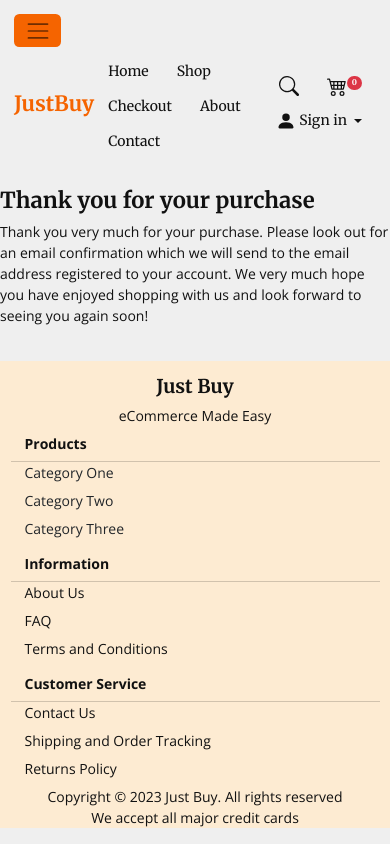
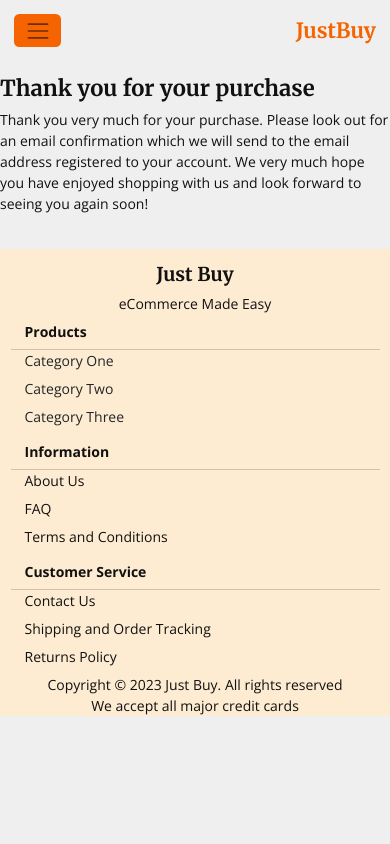
Before and after one commit to Spacepineapple/just_buy, a React (Create React App) app: page /thanks in a window 390 px wide. Built offline with nearby package versions, Linux system fonts and the light colour scheme.

Commit message:
responsive navBar added

```diff
--- a/src/components/NavBar.js
+++ b/src/components/NavBar.js
@@ -12,19 +12,20 @@ function NavBar() {
       <button
         className="navbar-toggler"
         type="button"
-        data-toggle="collapse"
-        data-target="#navbarTogglerDemo03"
-        aria-controls="navbarTogglerDemo03"
+        data-bs-toggle="collapse"
+        data-bs-target="#navbarTogglerDemo03"
+        aria-controls="navbarNav"
         aria-expanded="false"
         aria-label="Toggle navigation"
       >
         <span className="navbar-toggler-icon"></span>
       </button>
+      <a className="logo nav-bar-brand">JustBuy</a>
       <div
-        className="collapse navbar-collapse navbar-collapse-custom"
+        className="collapse navbar-collapse"
         id="navbarTogglerDemo03"
       >
-        <div>
+        <div  className="navbar-nav">
           <NavLink
             to="/"
             end
@@ -32,11 +33,11 @@ function NavBar() {
               isActive ? "link-active" : "nav-link"
             }
           >
-            <p className="logo">JustBuy</p>
+
           </NavLink>
         </div>
-        <div className="nav-links__middle">
-          <ul className="nav mx-auto mr-auto mt-2 mt-lg-0 justify-content-start">
+        <div className="nav-bar-nav nav-links__middle">
+          <ul className="nav-bar-nav mx-auto mr-auto mt-2 mt-lg-0 justify-content-start">
             <li className="nav-item active">
               <NavLink
                 to="/"
@@ -95,8 +96,8 @@ function NavBar() {
           </ul>
         </div>
         <div className="nav-links__right">
-          <ul className="nav justify-content-end">
-            <li className="nav-item dropdown">
+          <ul className=" justify-content-end">
+            <li className=" dropdown">
               <a
                 className="nav-link dopdown-toggle"
                 href="#"
--- a/src/components/pages/Checkout.js
+++ b/src/components/pages/Checkout.js
@@ -10,6 +10,7 @@ function Checkout() {
     return (
         <div>
             <h2>Checkout</h2>
+
             <p>See your basket below, make any changes you wish to and then use the Checkout button to checkout!</p>
             {productArray.map(product => {
                 console.log(product);
@@ -21,6 +22,7 @@ function Checkout() {
                 </Routes>
             <button>Checkout</button>
             </Link>
+
         </div>
     )
 }
--- a/src/index.css
+++ b/src/index.css
@@ -59,6 +59,12 @@ section {
 
 nav {
   font-family: var(--heading-font);
+
+}
+
+ul{
+  list-style-type: none;
+  padding-left: 0;
 }
 
 .custom-container {
```
